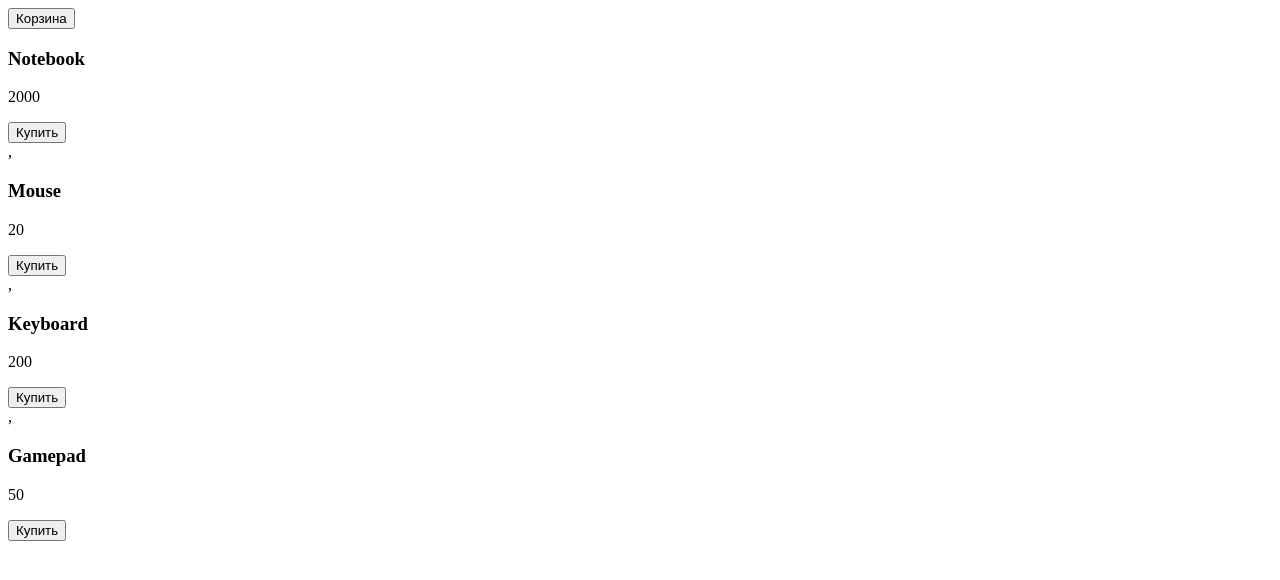
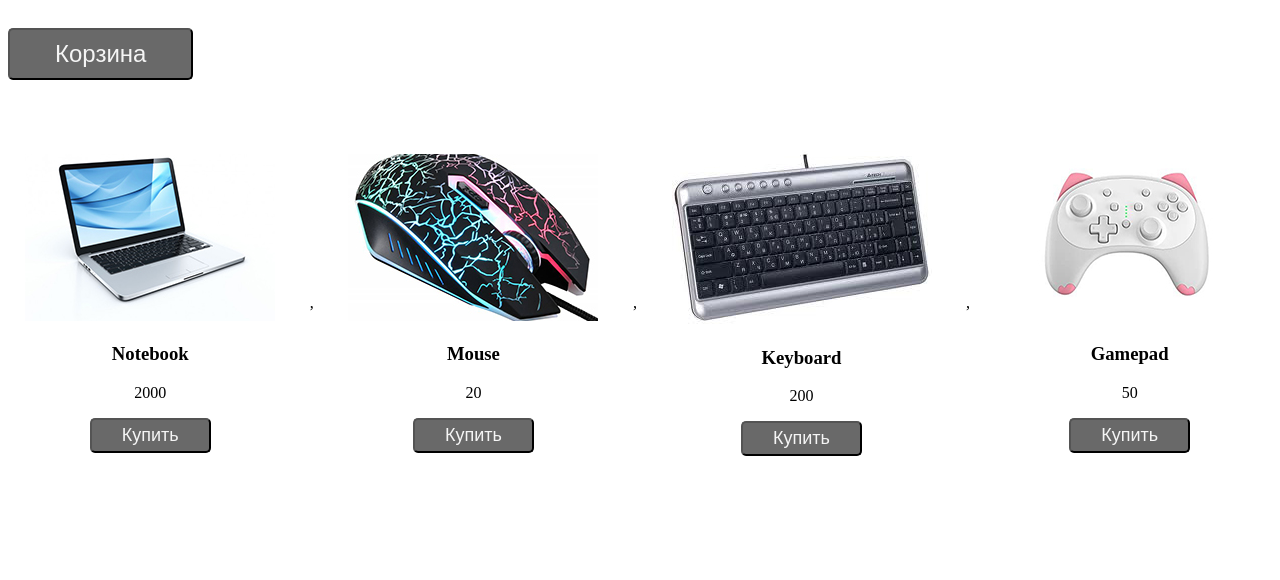
Before and after one commit to Sevasanas/ES6, a plain HTML site: page project/index.html in a window 1280 px wide. Drawn offline with Linux system fonts and the light colour scheme.

Commit message:
сделала примитивную вёрстку и добавила картинки

```diff
--- a/project/index.html
+++ b/project/index.html
@@ -3,6 +3,7 @@
 <head>
     <meta charset="UTF-8">
     <title>Интернет-магазин</title>
+    <link rel="stylesheet" href="style.css">
 </head>
 <body>
     <header>
--- a/project/js/main.js
+++ b/project/js/main.js
@@ -1,20 +1,21 @@
 const products = [
-    {id: 1, title: 'Notebook', price: 2000},
-    {id: 2, title: 'Mouse', price: 20},
-    {id: 3, title: 'Keyboard', price: 200},
-    {id: 4, title: 'Gamepad', price: 50},
+    {id: 1, title: 'Notebook', price: 2000, img: src = "../img/1.jpg"},
+    {id: 2, title: 'Mouse', price: 20, img: src = "../img/2.jpg"},
+    {id: 3, title: 'Keyboard', price: 200, img: src = "../img/3.jpg"},
+    {id: 4, title: 'Gamepad', price: 50, img: src = "../img/4.jpg"},
 ];
 //Функция для формирования верстки каждого товара
 //Добавить в выводе изображение
-const renderProduct = (title, price) => {
+const renderProduct = (title, price, img) => {
     return `<div class="product-item">
+                <img src = ${img}>
                 <h3>${title}</h3>
                 <p>${price}</p>
                 <button class="buy-btn">Купить</button>
             </div>`
 };
 const renderPage = list => {
-    const productsList = list.map(item => renderProduct(item.title,item.price));
+    const productsList = list.map(item => renderProduct(item.title,item.price,item.img));
     console.log(productsList);
     document.querySelector('.products').innerHTML = productsList;
 };
--- /dev/null
+++ b/project/style.css
@@ -0,0 +1,26 @@
+.btn-cart {
+    background-color: #696969;
+    color: #F5F5F5;
+    border-radius: 5px;
+    padding: 10px 45px;
+    font-size: 24px;
+    margin-top: 20px;
+}
+.products {
+    display: flex;
+    justify-content: space-around;
+    align-items: center;
+    margin-top: 70px;
+}
+
+.product-item {
+    text-align: center;
+}
+
+.buy-btn {
+    background-color: #696969;
+    color: #F5F5F5;
+    border-radius: 5px;
+    padding: 5px 30px;
+    font-size: 18px;
+}
```
Also changed, not shown: project/img/1.jpg (added), project/img/2.jpg (added), project/img/3.jpg (added), project/img/4.jpg (added).
